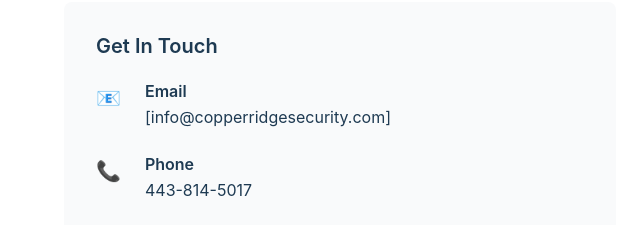
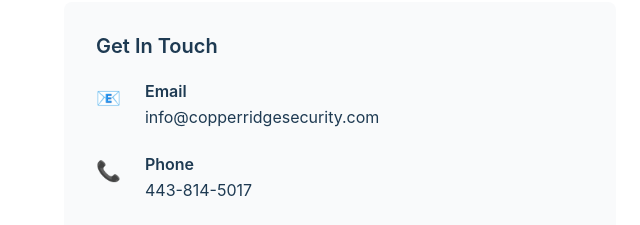
Before and after one commit to PBirringCRS/crs-website, a plain HTML site: page contact/index.html in a window 1280 px wide. Shown: the part 561-786 px from the top of the page, 0-640 px from the left. Drawn offline with Linux system fonts and the light colour scheme.

Commit message:
Update index.html

```diff
--- a/contact/index.html
+++ b/contact/index.html
@@ -53,7 +53,7 @@
                             <span class="contact-icon" aria-hidden="true">📧</span>
                             <div class="contact-item-content">
                                 <h4>Email</h4>
-                                <p><a href="/cdn-cgi/l/email-protection#d8889ab1aaaab1b6bf98bbb7a8a8bdaaaab1bcbfbdabbdbbadaab1aca1f6bbb7b5"><span class="__cf_email__" data-cfemail="b4e4f6ddc6c6dddad3f4d7dbc4c4d1c6c6ddd0d3d1c7d1d7c1c6ddc0cd9ad7dbd9">[info@copperridgesecurity.com]</span></a></p>
+                                <p><a href="info@copperridgesecurity.com">info@copperridgesecurity.com</a></p>
                             </div>
                         </div>
 
```
